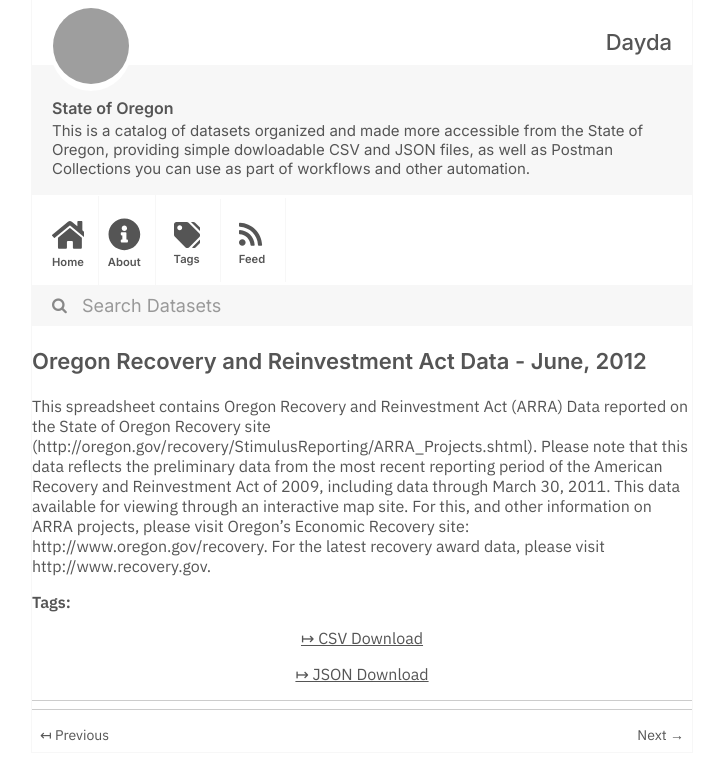
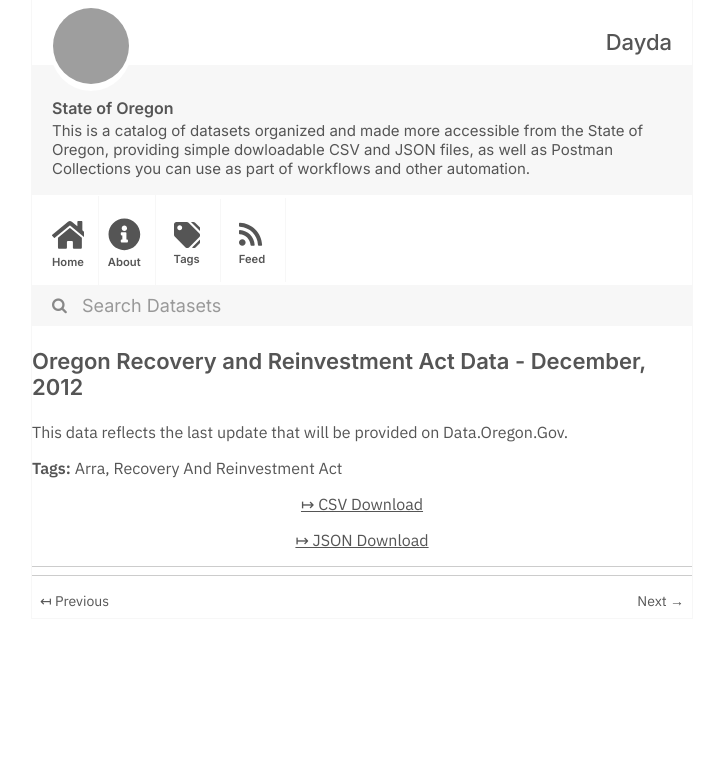
Before and after one commit to dayda-entities/state-of-oregon, a Jekyll site: the page built from _posts/2020-11-10-oregon-recovery-and-reinvestme.md, in a window 1280 px wide, cut to the strip 0-780 px from the top of the page. Shown: the whole strip, without its empty margins (278-996 px from the left). Built offline with Jekyll 4.4.1, drawn with Linux system fonts in a browser that asks for light colours; grey boxes are pictures that could not be loaded.

Commit message:
Publish Data

```diff
--- a/_posts/2020-11-10-oregon-recovery-and-reinvestme.md
+++ b/_posts/2020-11-10-oregon-recovery-and-reinvestme.md
@@ -1,15 +1,17 @@
 ---
-title: 'Oregon Recovery and Reinvestment Act Data - June, 2012'
-created: '2020-11-10T17:22:56.859433'
-modified: '2020-11-10T17:22:56.859443'
+title: 'Oregon Recovery and Reinvestment Act Data - December, 2012'
+created: '2020-11-10T17:23:11.015632'
+modified: '2020-11-10T17:23:11.015644'
 state: active
 type: dataset
-tags: []
+tags:
+  - Arra
+  - Recovery And Reinvestment Act
 groups:
   - Local Government
-csv_url: 'https://data.oregon.gov/api/views/r74f-dpgp/rows.csv?accessType=DOWNLOAD'
-json_url: 'https://data.oregon.gov/api/views/r74f-dpgp/rows.json?accessType=DOWNLOAD'
+csv_url: 'https://data.oregon.gov/api/views/upc2-zbmu/rows.csv?accessType=DOWNLOAD'
+json_url: 'https://data.oregon.gov/api/views/upc2-zbmu/rows.json?accessType=DOWNLOAD'
 layout: post
 
 ---
-This spreadsheet contains Oregon Recovery and Reinvestment Act (ARRA) Data reported on the State of Oregon Recovery site (http://oregon.gov/recovery/StimulusReporting/ARRA_Projects.shtml). Please note that this data reflects the preliminary data from the most recent reporting period of the American Recovery and Reinvestment Act of 2009, including data through March 30, 2011. This data available for viewing through an interactive map site. For this, and other information on ARRA projects, please visit Oregon's Economic Recovery site: http://www.oregon.gov/recovery. For the latest recovery award data, please visit http://www.recovery.gov.
+This data reflects the last update that will be provided on Data.Oregon.Gov.
```
